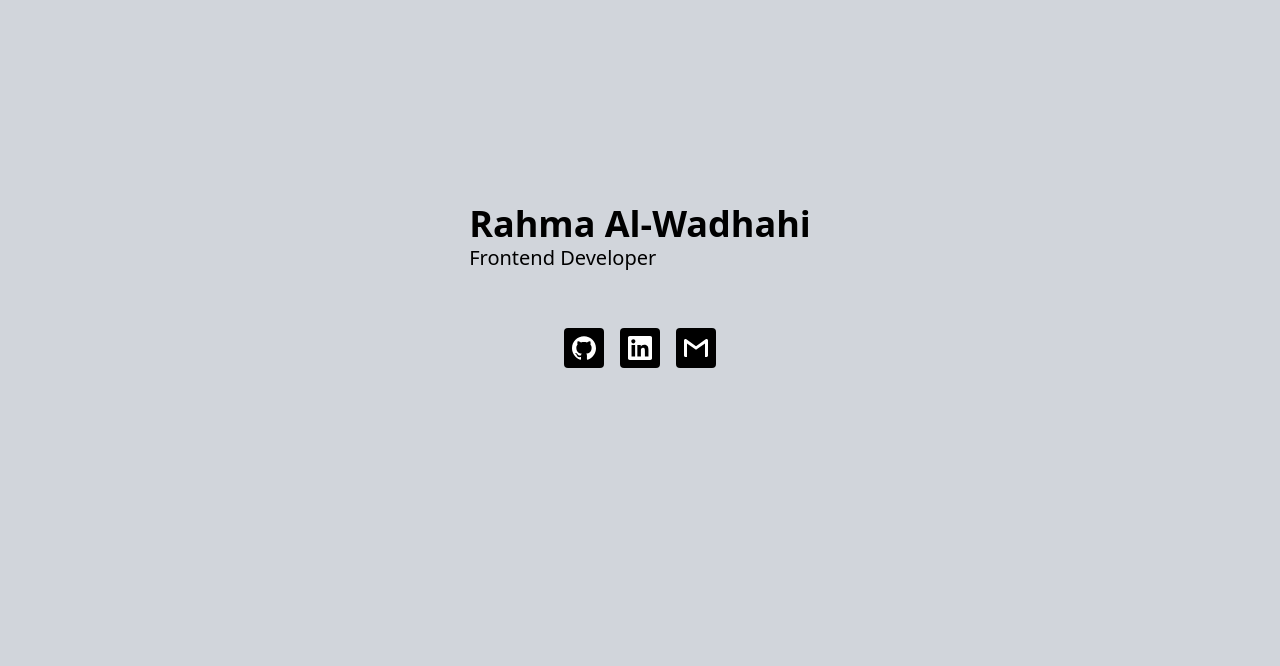
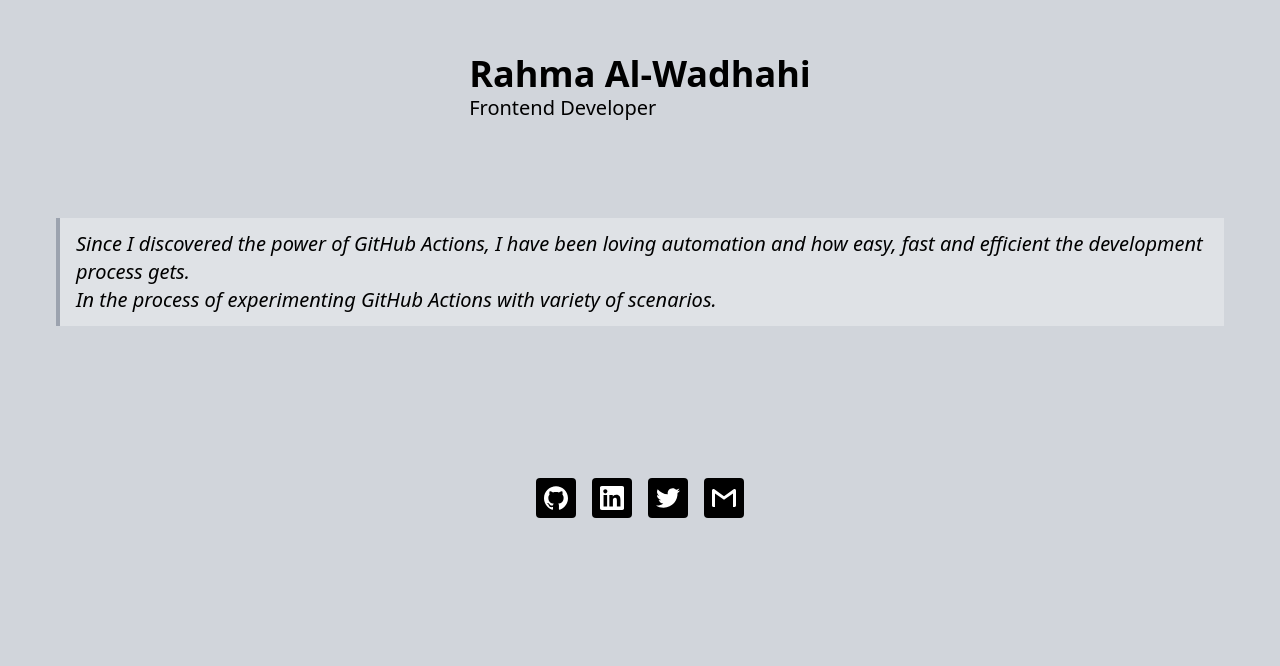
Before and after one commit to Rahma-AlWadhahi/profile, a React (Create React App) app: page / in a window 1280 px wide. Shown: the part 134-800 px from the top of the page. Built offline with nearby package versions, Linux system fonts and the light colour scheme.

Commit message:
feat: :art: Add quote, twitter link and meta description

```diff
--- a/public/index.html
+++ b/public/index.html
@@ -7,7 +7,7 @@
     <meta name="theme-color" content="#000000" />
     <meta
       name="description"
-      content="Web site created using create-react-app"
+      content="Personal profile to showcase my contributions"
     />
     <link rel="apple-touch-icon" href="%PUBLIC_URL%/logo192.png" />
     <!--
--- a/src/modules/intro/intro.js
+++ b/src/modules/intro/intro.js
@@ -7,6 +7,21 @@
         <div className="flex flex-col">
           <h1 class="text-black font-bold text-4xl">Rahma Al-Wadhahi</h1>
           <h2 class="text-black text-xl">Frontend Developer</h2>
+        </div>
+      </div>
+      <div class="flex flex-row justify-center place-self-center m-14">
+        <div className="flex flex-col py-10">
+          <blockquote class="flex flex-wrap flex-col bg-white bg-opacity-30 border-l-4 italic border-gray-400 px-4 py-3">
+            <h2 class="text-black text-xl">
+              Since I discovered the power of GitHub Actions, I have been loving
+              automation and how easy, fast and efficient the development
+              process gets.
+              <br />
+              In the process of experimenting GitHub Actions with variety of
+              scenarios.
+              {/* I enjoy learning new things including automation and frontend development. */}
+            </h2>
+          </blockquote>
         </div>
       </div>
       <div class="py-6 flex flex-row justify-center sm:py-12">
@@ -44,6 +59,20 @@
         <button
           class="flex items-center justify-center p-2"
           onClick={() =>
+            window.open("https://twitter.com/Rahma_AlWadhahi", "_blank")
+          }
+        >
+          <svg
+            class="w-10 h-10 text-white hover:text-black fill-current p-2 bg-black rounded hover:bg-gray-50 hover:text-black "
+            xmlns="http://www.w3.org/2000/svg"
+            viewBox="0 0 24 24"
+          >
+            <path d="M24 4.557c-.883.392-1.832.656-2.828.775 1.017-.609 1.798-1.574 2.165-2.724-.951.564-2.005.974-3.127 1.195-.897-.957-2.178-1.555-3.594-1.555-3.179 0-5.515 2.966-4.797 6.045-4.091-.205-7.719-2.165-10.148-5.144-1.29 2.213-.669 5.108 1.523 6.574-.806-.026-1.566-.247-2.229-.616-.054 2.281 1.581 4.415 3.949 4.89-.693.188-1.452.232-2.224.084.626 1.956 2.444 3.379 4.6 3.419-2.07 1.623-4.678 2.348-7.29 2.04 2.179 1.397 4.768 2.212 7.548 2.212 9.142 0 14.307-7.721 13.995-14.646.962-.695 1.797-1.562 2.457-2.549z" />{" "}
+          </svg>
+        </button>
+        <button
+          class="flex items-center justify-center p-2"
+          onClick={() =>
             window.open("mailto:alwadhahi.rahma@gmail.com", "_blank")
           }
         >
```
